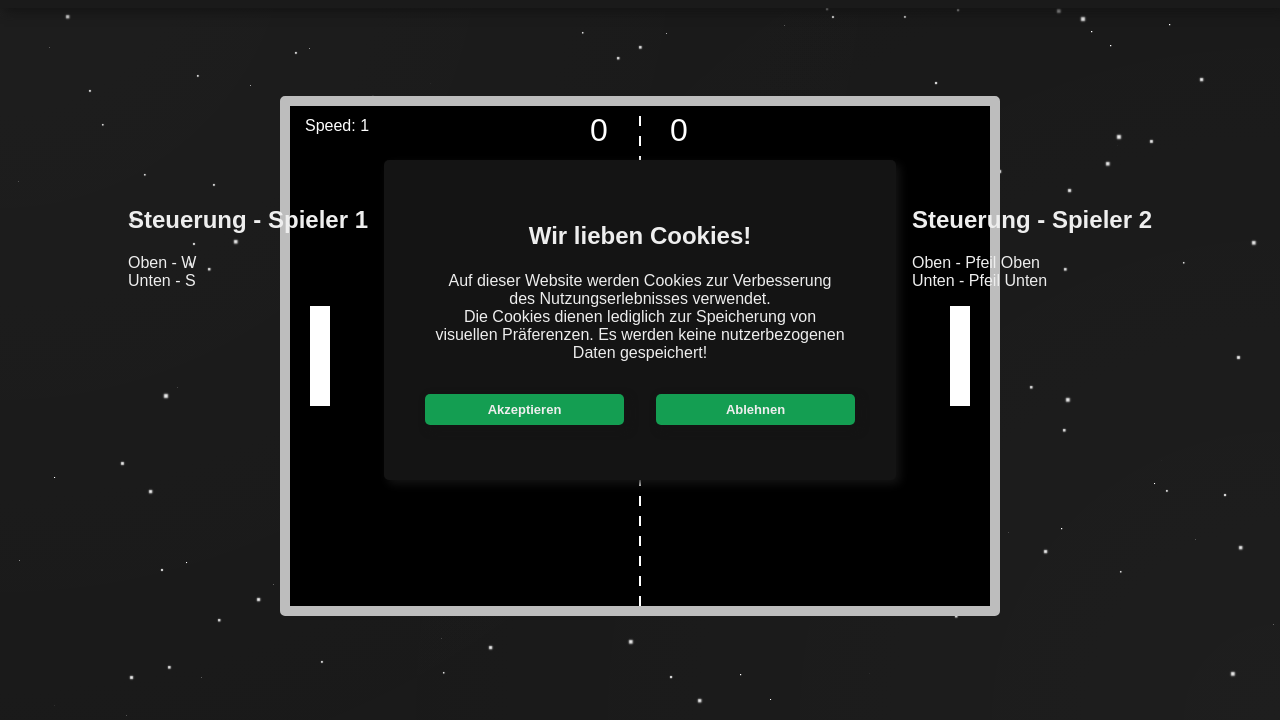
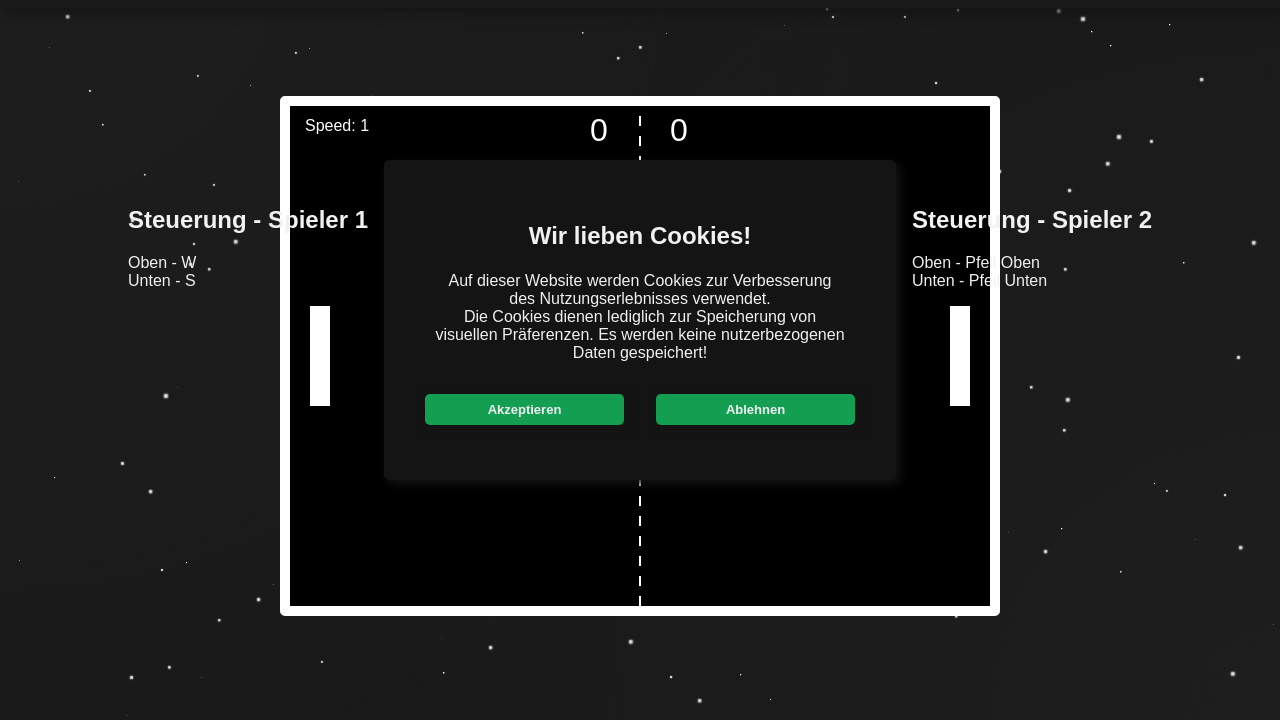
Before and after one commit to Flashrex/portfolio-old, a plain HTML site: page projects/games/pong/index.html in a window 1280 px wide. Shown: the part 80-800 px from the top of the page. Drawn offline with nearby package versions, Linux system fonts and the light colour scheme.

Commit message:
color correction

```diff
--- a/stylesheets/style.css
+++ b/stylesheets/style.css
@@ -3,10 +3,10 @@
 /* Global */
 :root {
     --bg-dark: #1A1A1A;
-    --bg-light: #f1f1f1;
+    --bg-light: #dadada;
     --bg-contrast: #141414;
-    --bg-contrast-light: #bdbdbd;
-    --font-darkmode-white: #eeeeee;
+    --bg-contrast-light: #ffffff;
+    --font-darkmode-white: #f1f1f1;
     --font-lightmode-black: #111;
     --font-darkmode-grey: #8f8f8f;
     --font-lightmode-grey: #8f8f8f;
```
Also changed, not shown: index.html (+1 -1 lines).
